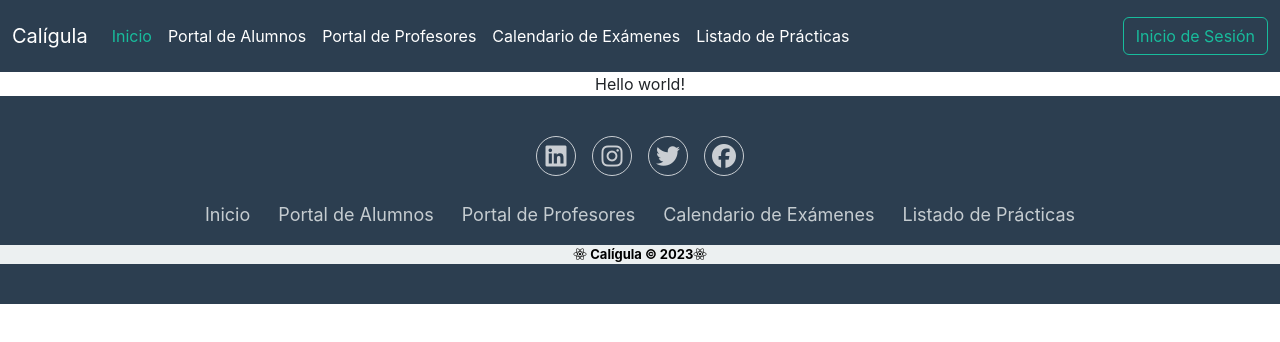
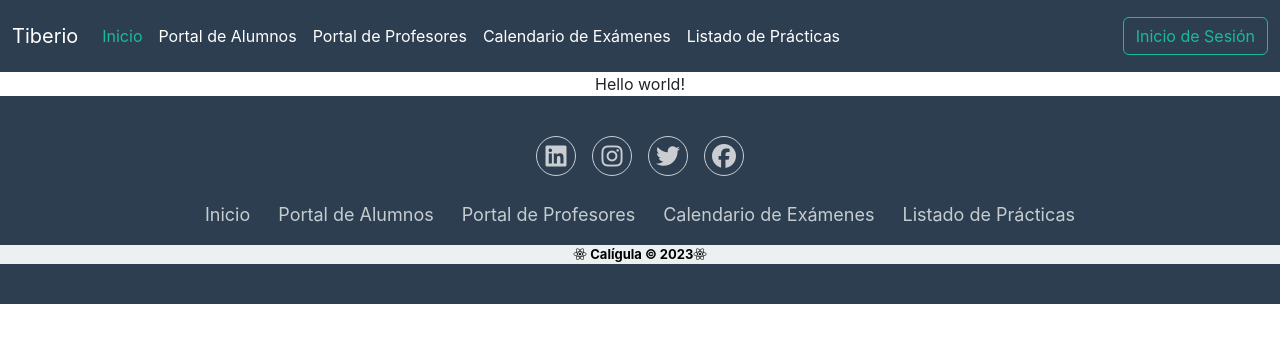
Before and after one commit to RafaBlanco95/React-intermodular, a React (Create React App) app: page / in a window 1280 px wide. Shown: the top 342 px of the page. Built offline with nearby package versions, Linux system fonts and the light colour scheme.

Commit message:
Update Navbar.js

```diff
--- a/src/layout/Navbar.js
+++ b/src/layout/Navbar.js
@@ -6,7 +6,7 @@ export default function Navbar() {
     <div>
       <nav class="navbar navbar-expand-lg navbar-dark bg-primary">
         <div class="container-fluid">
-          <Link class="navbar-brand" to="/">Calígula</Link>
+          <Link class="navbar-brand" to="/">Tiberio</Link>
           <button class="navbar-toggler" type="button" data-bs-toggle="collapse" data-bs-target="#navbarSupportedContent" aria-controls="navbarSupportedContent" aria-expanded="false" aria-label="Toggle navigation">
             <span class="navbar-toggler-icon"></span>
           </button>
```
